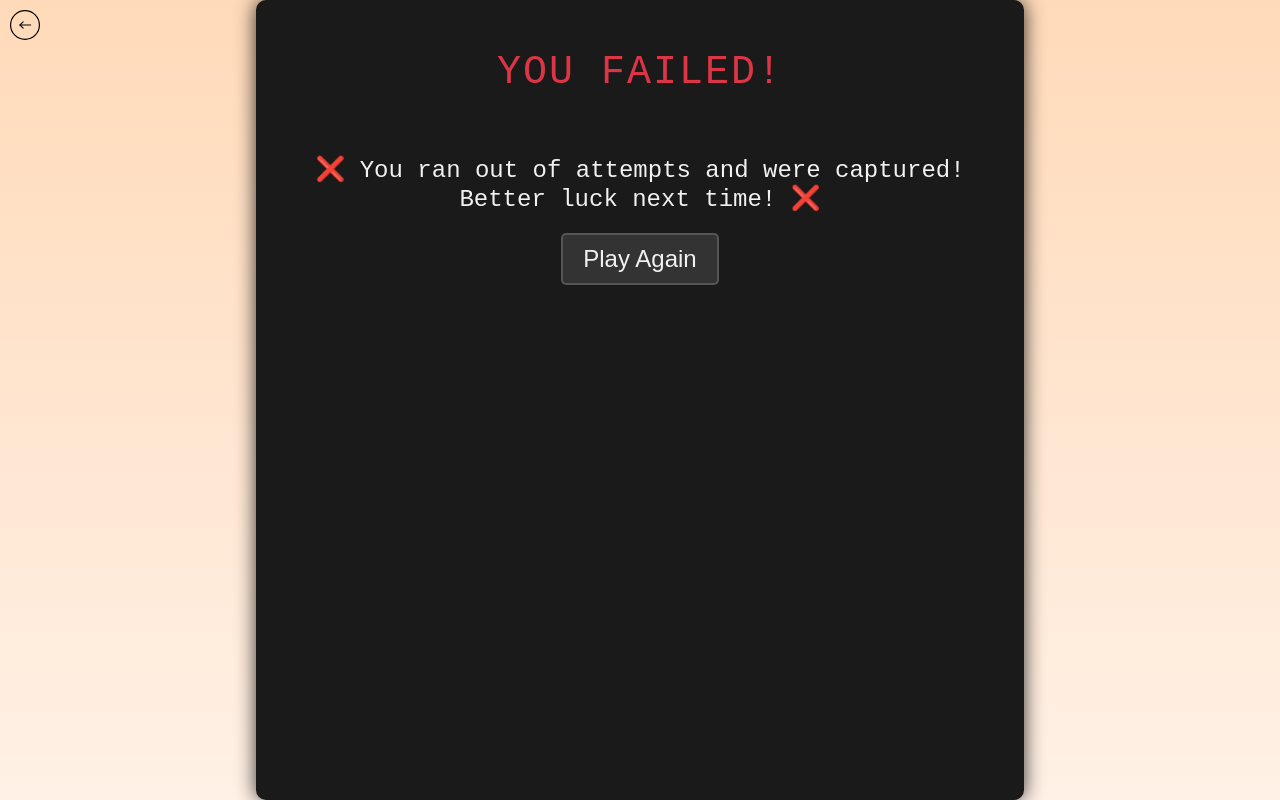
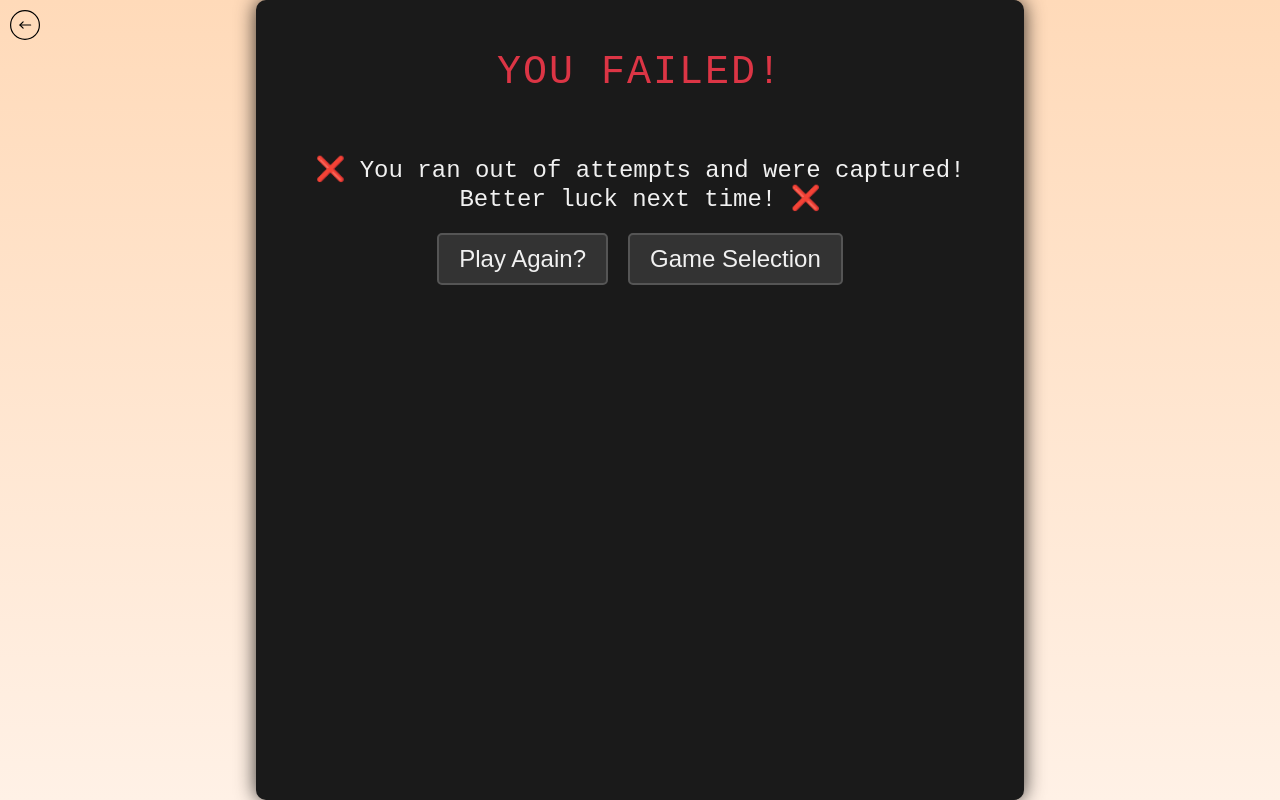
Before and after one commit to joseph-johnson27001/game-world, a Vue app: page /code-word/results in a window 1280 px wide. Built offline with nearby package versions, Linux system fonts and the light colour scheme.

Commit message:
Results page updates and buttons

```diff
--- a/src/views/CodeWord/CodeWordResults.vue
+++ b/src/views/CodeWord/CodeWordResults.vue
@@ -16,7 +16,12 @@
       </p>
     </div>
 
-    <button @click="restartGame" class="restart-button">Play Again</button>
+    <div class="button-container">
+      <button @click="restartGame" class="restart-button">Play Again?</button>
+      <button @click="goToGameSelection" class="selection-button">
+        Game Selection
+      </button>
+    </div>
   </div>
 </template>
 
@@ -30,14 +35,15 @@ export default {
       return this.$route.query.success === "true";
     },
     resultMessage() {
-      // Update the result message based on success
       return this.success ? "You Have Escaped!" : "You Failed!";
     },
   },
   methods: {
     restartGame() {
-      // Logic to restart the game, e.g., navigate back to the game page
-      this.$router.push({ name: "CodeWordGame" }); // Adjust the route name as necessary
+      this.$router.push({ name: "CodeWordGame" });
+    },
+    goToGameSelection() {
+      this.$router.push("/");
     },
   },
 };
@@ -64,23 +70,27 @@ export default {
   text-transform: uppercase;
 }
 
-/* Dynamic styles for success and failure */
 .success {
-  color: #28a745; /* Green for success */
+  color: #28a745;
 }
 
 .failure {
-  color: #dc3545; /* Red for failure */
+  color: #dc3545;
 }
 
-/* Result message styles */
 .result-message {
   font-size: 1.5em;
   margin: 20px 0;
 }
 
-/* Restart button styling */
-.restart-button {
+.button-container {
+  display: flex;
+  justify-content: center;
+  gap: 20px;
+}
+
+.restart-button,
+.selection-button {
   font-size: 1.5em;
   padding: 10px 20px;
   background-color: #333;
@@ -91,7 +101,8 @@ export default {
   transition: background-color 0.2s, border-color 0.2s;
 }
 
-.restart-button:hover {
-  background-color: #444; /* Darker on hover */
+.restart-button:hover,
+.selection-button:hover {
+  background-color: #444;
 }
 </style>
```
